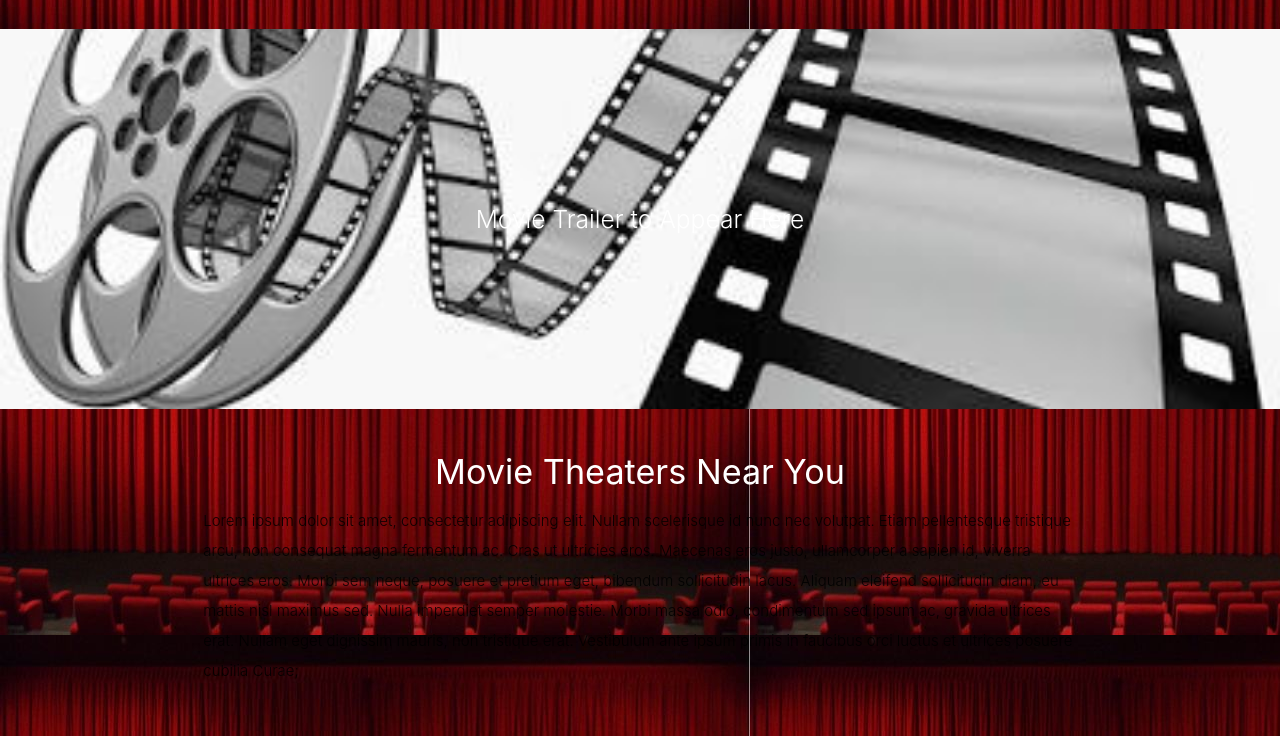
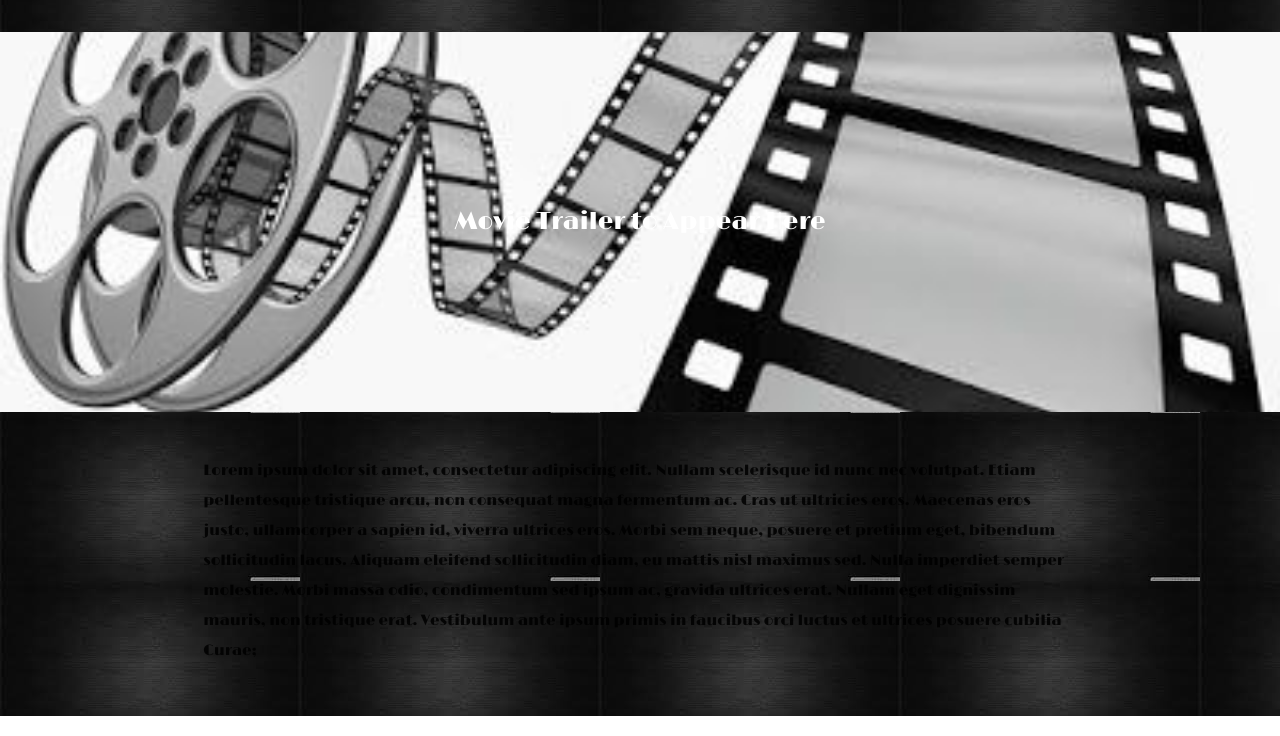
Before and after one commit to blnicholson/ReelDex, a plain HTML site: page nowshowing.html in a window 1280 px wide. Shown: the part 763-1499 px from the top of the page. Drawn offline with nearby package versions, Linux system fonts and the light colour scheme.

Commit message:
Background Image

```diff
--- a/assets/css/nowshowing.css
+++ b/assets/css/nowshowing.css
@@ -57,8 +57,9 @@ footer.page-footer {
 }
 
 body {
-  background: url("../images/theatercurtain.JPG");
-  repeat: no-repeat;
+  background: url("../images/black.jpeg");
+  font-family: 'Limelight', cursive;
+  background-repeat: contain;
 }
 
 h4 {
@@ -70,14 +71,15 @@ h5{
 }
 
 nav .nav-wrapper {
-  background: black;
+  background:black;
   width: 100%;
+
 }
 
 .material-icons {
   color: white;
 }
 
-.sidenav {
+#nav-mobile {
 color: white;
 }
--- a/nowshowing.html
+++ b/nowshowing.html
@@ -8,6 +8,8 @@
 
   <!-- CSS  -->
   <link href="https://fonts.googleapis.com/icon?family=Material+Icons" rel="stylesheet">
+  <link href="https://fonts.googleapis.com/css?family=Limelight" rel="stylesheet">
+
   <link href="assets/css/materialize.css" type="text/css" rel="stylesheet" media="screen,projection"/>
   <link href="assets/css/nowshowing.css" type="text/css" rel="stylesheet" media="screen,projection"/>
 </head>
@@ -33,7 +35,7 @@
     <div class="section no-pad-bot">
       <div class="container">
         <br><br>
-        <h1 class="header center teal-text text-lighten-2">Reels</h1>
+        <h1 class="header center teal-text text-lighten-2">ReeldeX</h1>
         <div class="row center">
           <h5 class="header col s12 light">An App Where You Can Find a Cool Movie, Check Out the Trailer, & Listen to the Soundtrack</h5>
         </div>
@@ -105,7 +107,7 @@
       <div class="row">
         <div class="col s12 center">
           <h3><i class="mdi-content-send brown-text"></i></h3>
-          <h4>Movie Theaters Near You</h4>
+          <!-- <h4>Movie Theaters Near You</h4> -->
           <p class="left-align light">Lorem ipsum dolor sit amet, consectetur adipiscing elit. Nullam scelerisque id nunc nec volutpat. Etiam pellentesque tristique arcu, non consequat magna fermentum ac. Cras ut ultricies eros. Maecenas eros justo, ullamcorper a sapien id, viverra ultrices eros. Morbi sem neque, posuere et pretium eget, bibendum sollicitudin lacus. Aliquam eleifend sollicitudin diam, eu mattis nisl maximus sed. Nulla imperdiet semper molestie. Morbi massa odio, condimentum sed ipsum ac, gravida ultrices erat. Nullam eget dignissim mauris, non tristique erat. Vestibulum ante ipsum primis in faucibus orci luctus et ultrices posuere cubilia Curae;</p>
         </div>
       </div>
```
Also changed, not shown: assets/images/Background-Narrow.jpg (added), assets/images/Cinema-Backgrounds.jpg (added), assets/images/black.jpeg (added), assets/images/film.jpg (added), 2 other files.
